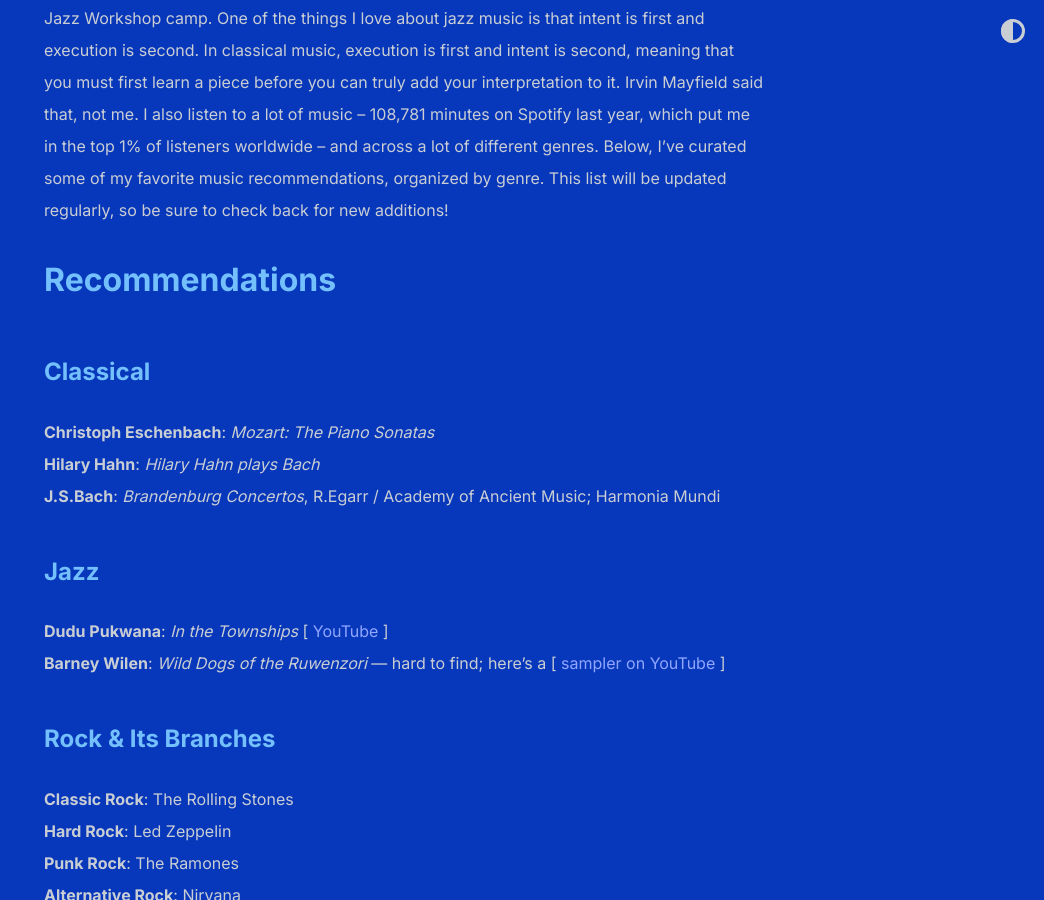
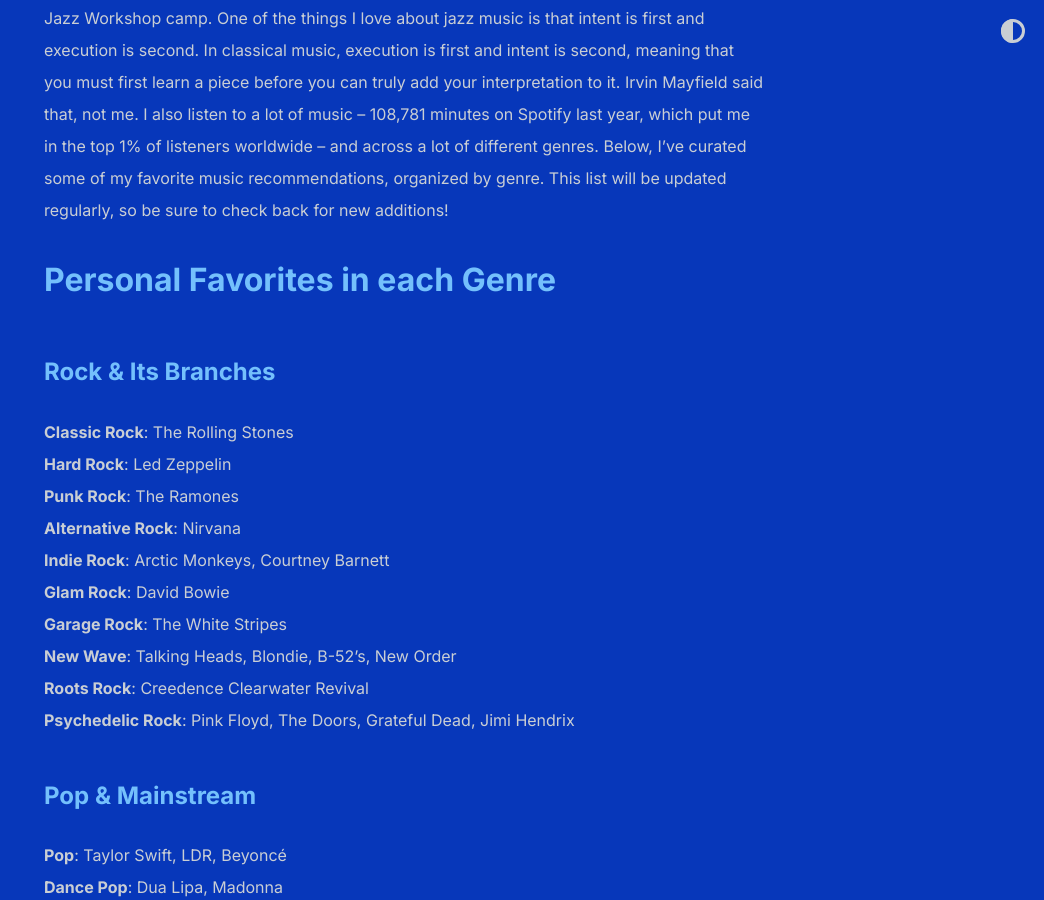
Before and after one commit to shihankanungo/shihankanungo.github.io, a Jekyll site: the page built from music-recs.md, in a window 1280 px wide and 900 px high, scrolled down 360 px. Shown: the whole window, without its empty margins (236-1280 px from the left). Built offline with Jekyll 4.4.1, drawn with Linux system fonts in a browser that asks for light colours; some of the changed text lies outside the part shown.

Commit message:
Update music-recs.md

```diff
--- a/music-recs.md
+++ b/music-recs.md
@@ -7,17 +7,7 @@
 I started learning classical piano when I was 4. I have been studying classical violin since 2018. My favorite classical violinist is Hilary Hahn. Over the last several years I have become very interested in jazz composition and improvising with a band, mostly through Stanford's Summer Jazz Workshop camp. One of the things I love about jazz music is that intent is first and execution is second. In classical music, execution is first and intent is second, meaning that you must first learn a piece before you can truly add your interpretation to it. Irvin Mayfield said that, not me. I also listen to a lot of music -- 108,781 minutes on Spotify last year, which put me in the top 1% of listeners worldwide -- and across a lot of different genres. Below, I’ve curated some of my favorite music recommendations, organized by genre. This list will be updated regularly, so be sure to check back for new additions!
 <br>
 
-# Recommendations
-
-## Classical
-**Christoph Eschenbach**: *Mozart: The Piano Sonatas* <br>
-**Hilary Hahn**: *Hilary Hahn plays Bach* <br>
-**J.S.Bach**: *Brandenburg Concertos*, R.Egarr / Academy of Ancient Music; Harmonia Mundi <br>
-
-## Jazz
-**Dudu Pukwana**: *In the Townships* \[ [YouTube](https://youtube.com/playlist?list=PLE8FFB87B77AF5AD8&si=CJrt4bXMtnqv0F4H) \] <br>
-**Barney Wilen**: *Wild Dogs of the Ruwenzori* &mdash; hard to find; here's a \[ [sampler on YouTube](https://www.youtube.com/watch?v=UAxrA7aU97E) \] <br>
-
+# Personal Favorites in each Genre
 
 ## Rock & Its Branches
 **Classic Rock**: The Rolling Stones  <br>
```
Also changed, not shown: other parts of music-recs.md (+11 -0 lines).
